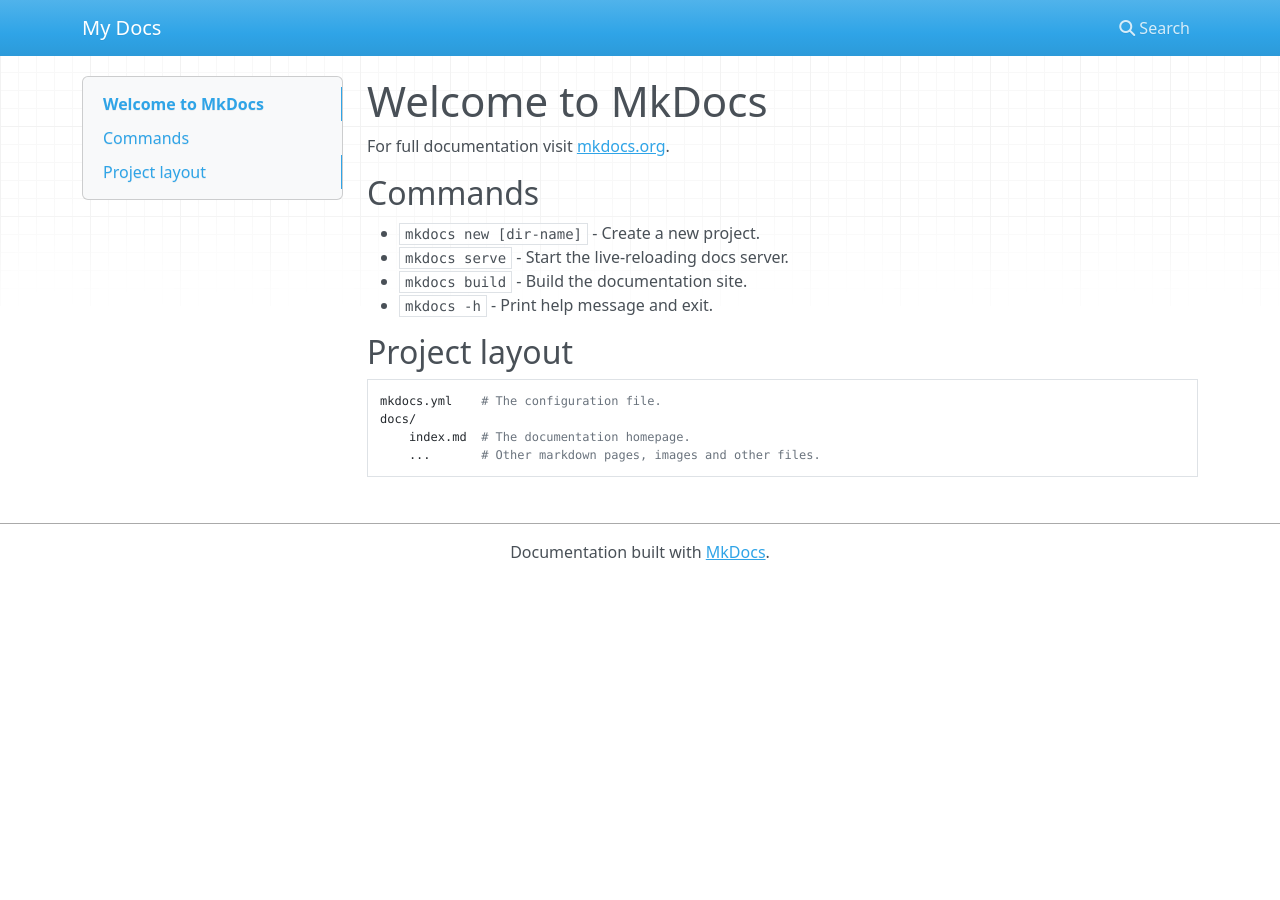
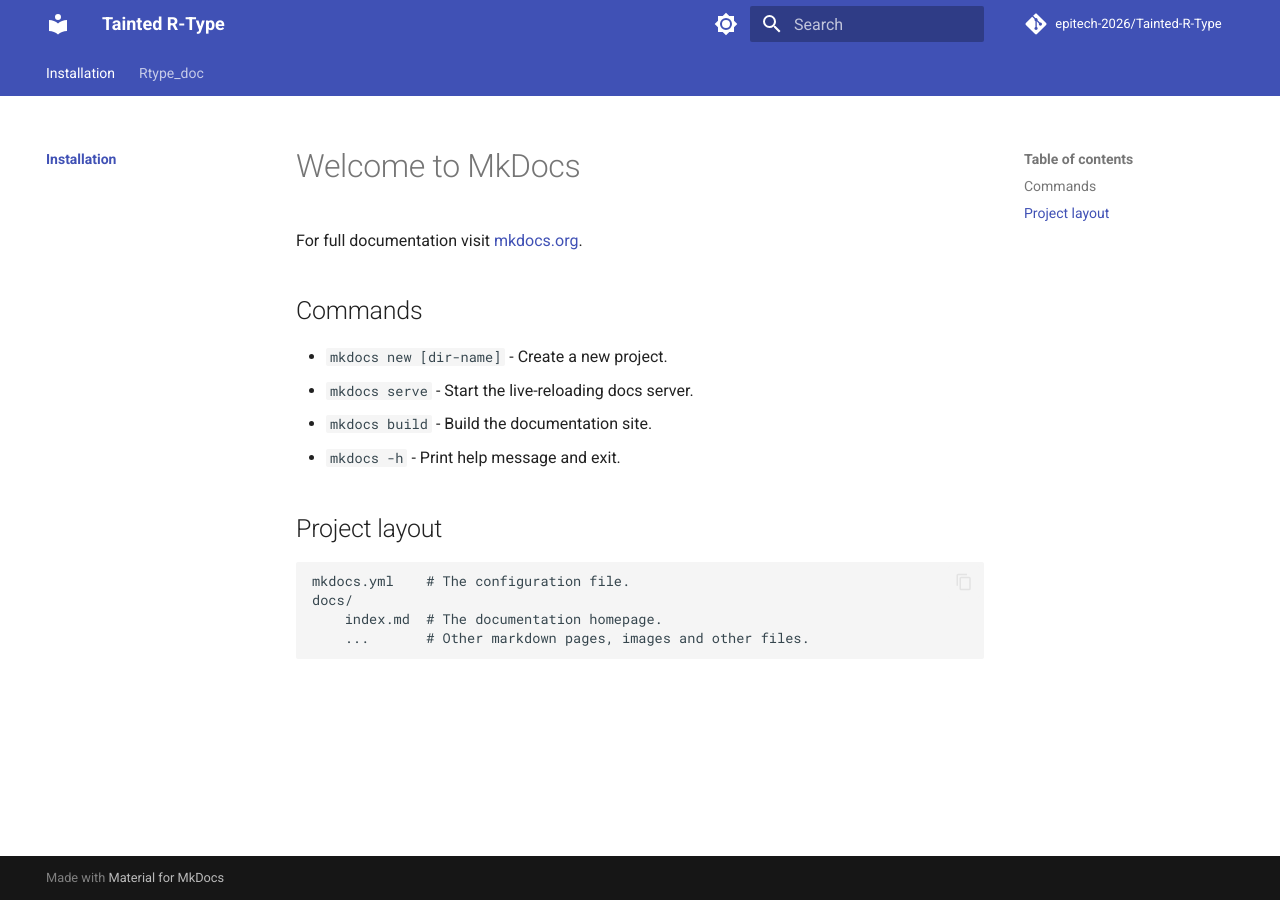
Before and after one commit to raphaeldemonchy/myMkDoc, an MkDocs documentation site: the page built from docs/index.md, in a window 1280 px wide. Built offline with MkDocs 1.6.1 and Material for MkDocs 9.7.7, drawn with Linux system fonts in a browser that asks for light colours; nearby versions of some CDN libraries; comment, search, counter and statistics services are not loaded.

Commit message:
Update mkdocs.yml

```diff
--- a/mkdocs.yml
+++ b/mkdocs.yml
@@ -1 +1,67 @@
-site_name: My Docs
+site_name: Tainted R-Type
+
+theme:
+  name: material
+  icon:
+    admonition:
+      note: octicons/tag-16
+      abstract: octicons/checklist-16
+      info: octicons/info-16
+      tip: octicons/squirrel-16
+      success: octicons/check-16
+      question: octicons/question-16
+      warning: octicons/alert-16
+      failure: octicons/x-circle-16
+      danger: octicons/zap-16
+      bug: octicons/bug-16
+      example: octicons/beaker-16
+      quote: octicons/quote-16
+  features:
+    - content.code.copy
+    - content.code.annotate
+    - content.tabs.link
+    - navigation.tabs
+    - navigation.tracking
+    - navigation.indexes
+    - navigation.sections
+    - navigation.top
+  palette:
+    - scheme: default
+      toggle:
+        icon: material/brightness-7
+        name: Switch to dark mode
+      primary: indigo
+      accent: indigo
+    - scheme: slate
+      toggle:
+        icon: material/brightness-4
+        name: Switch to light mode
+      primary: indigo
+      accent: indigo
+
+markdown_extensions:
+  - pymdownx.extra:
+      toc:
+        permalink: true
+      highlight:
+        linenums: true
+  - pymdownx.tabbed:
+      alternate_style: true
+  - admonition
+  - pymdownx.details
+  - pymdownx.superfences
+  - pymdownx.superfences:
+      custom_fences:
+        - name: mermaid
+          class: mermaid
+          format: !!python/name:pymdownx.superfences.fence_code_format
+
+
+repo_name: epitech-2026/Tainted-R-Type
+repo_url: https://github.com/EpitechPromo2026/B-CPP-500-MAR-5-1-rtype-maori.dino
+
+nav:
+- Installation:
+  - index.md
+- Rtype_doc:
+  - Getting started: Rtype_doc/rtype_doc.md
```
